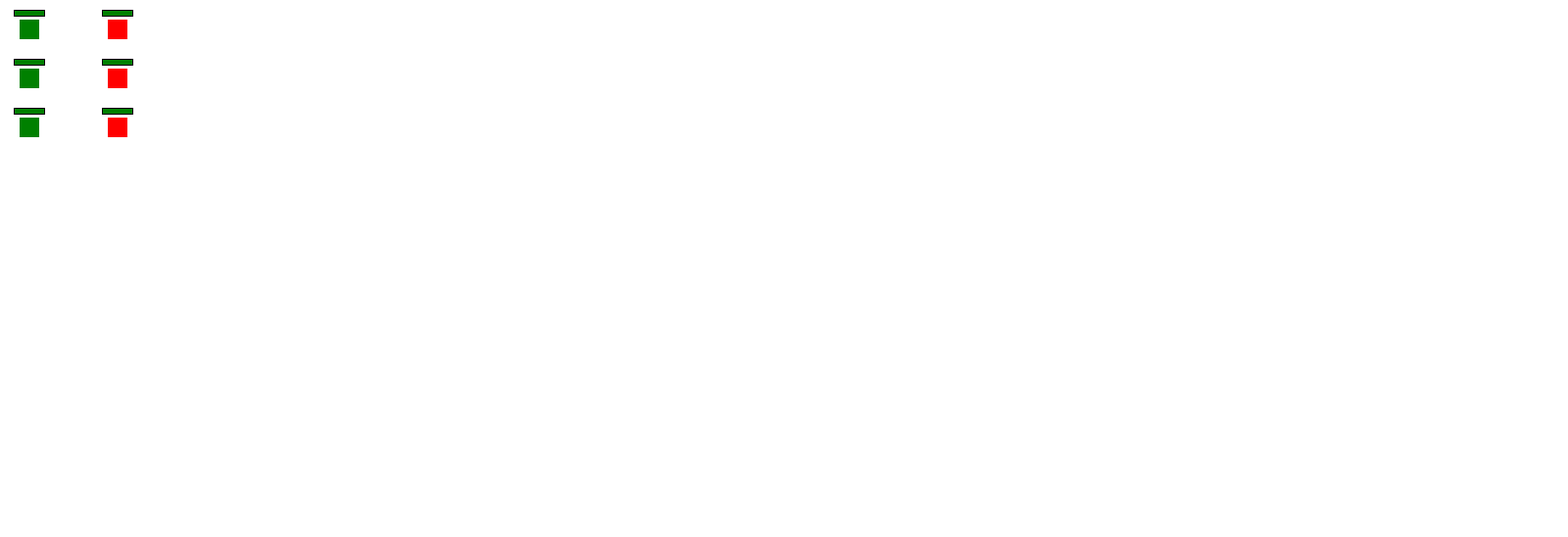
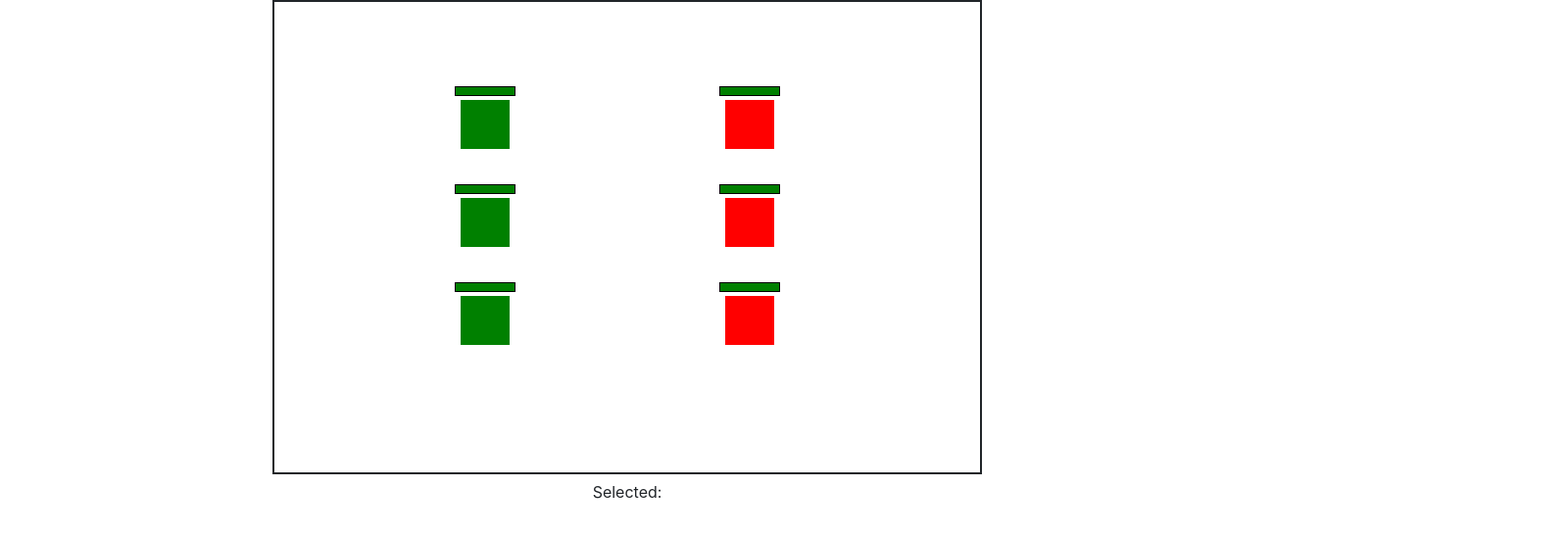
Before and after one commit to willemml/coding-comp, a plain HTML site: page index.html in a window 1280 px wide. Shown: the whole page at 98% size, 1600 px wide, since content can reach past the window. Drawn offline with Linux system fonts and the light colour scheme.

Commit message:
Canvas aligned proprely

```diff
--- a/assets/js/index.js
+++ b/assets/js/index.js
@@ -10,7 +10,7 @@ var enemies = [
 ]
 
 var components = []
-var canvdim = [1600, 900]
+var canvdim = [720, 480]
 
 var myGameArea = {
   canvas: document.getElementById('myCanvas'),
@@ -29,28 +29,38 @@ var myGameArea = {
 }
 
 function Component(width, height, color, x, y) {
-  this.width = width
-  this.height = height
-  this.x = x
-  this.y = y
   this.update = function() {
     var ctx
     ctx = myGameArea.context
     ctx.fillStyle = color
-    ctx.fillRect(this.x, this.y, this.width, this.height)
+    ctx.fillRect(x, y, width, height)
+  }
+}
+
+function Text(font, text, color, x, y, center) {
+  this.update = function() {
+    var ctx
+    ctx = myGameArea.context
+    ctx.font = font
+    if (center == true) {
+      ctx.textAlign = 'center'
+    } else {
+      ctx.textAlign = 'start'
+    }
+    ctx.fillText(text, x, y)
   }
 }
 
 // characters[i] = [name, basehealth, health, baseattack, attackone, attacktwo, attackunlim, imagename, posx, posy, attackthree (optional), attackfour (optional), strengthened]
 // attack* = [name, damage]
 
-characters[0] = ['Hammer Guy', 200, 200, 'Sword', '10', 'Hammer Smash', '50', 'Lightning', '100', 'Slam Drop', '30', 'hammer-guy.png', 20, 20, false]
-characters[1] = ['Magic Girl', 100, 100, 'Knife', '10', 'Icicle Launch', '40', 'Freeze', '70', 'Flash Blind', '20', 'magic-girl.png', 20, 70, false]
-characters[2] = ['Heal Dude', 150, 150, 'Scalpel', '10', 'Organ Removal', '30', 'Scalpel Rain', '50', 'Scissor Attack', '20', 'heal-dude.png', 20, 120, false, 'Heal', '50', 'Give Strength', '50']
+characters[0] = ['Hammer Guy', 200, 200, 'Sword', '10', 'Hammer Smash', '50', 'Lightning', '100', 'Slam Drop', '30', 'hammer-guy.png', 30, 50, false]
+characters[1] = ['Magic Girl', 100, 100, 'Knife', '10', 'Icicle Launch', '40', 'Freeze', '70', 'Flash Blind', '20', 'magic-girl.png', 30, 150, false]
+characters[2] = ['Heal Dude', 150, 150, 'Scalpel', '10', 'Organ Removal', '30', 'Scalpel Rain', '50', 'Scissor Attack', '20', 'heal-dude.png', 30, 250, false, 'Heal', '50', 'Give Strength', '50']
 
-enemies[0] = ['Troll', 200, 200, 'Club', '10', 'Boulder Throw', '50', 'Ground Smash', '100', 'ogre.png', 110, 20]
-enemies[1] = ['Goblin', 100, 100, 'Sword', '10', 'Fire Ball', '40', 'Burn', '70', 'goblin.png', 110, 70]
-enemies[2] = ['Elf', 150, 150, 'Spear', '10', 'Bow', '30', 'Snare', '50', 'elf.png', 110, 120]
+enemies[0] = ['Troll', 200, 200, 'Club', '10', 'Boulder Throw', '50', 'Ground Smash', '100', 'ogre.png', 300, 50]
+enemies[1] = ['Goblin', 100, 100, 'Sword', '10', 'Fire Ball', '40', 'Burn', '70', 'goblin.png', 300, 150]
+enemies[2] = ['Elf', 150, 150, 'Spear', '10', 'Bow', '30', 'Snare', '50', 'elf.png', 300, 250]
 
 function updateGameArea() {
   myGameArea.clear()
@@ -61,49 +71,50 @@ function updateGameArea() {
 }
 
 function drawHealthBarArea(x, y) {
-  var bottomy = y + 6
-  var rightx = x + 31
-  components.push(new Component(32, 1, 'black', x, y))
-  components.push(new Component(1, 6, 'black', x, y))
-  components.push(new Component(32, 1, 'black', x, bottomy))
-  components.push(new Component(1, 6, 'black', rightx, y))
+  var healthbarareawidth = 62
+  var healthbarareaheight = 9
+  var bottomy = y + healthbarareaheight
+  var rightx = x + healthbarareawidth - 1
+  components.push(new Component(healthbarareawidth, 1, 'black', x, y))
+  components.push(new Component(1, healthbarareaheight, 'black', x, y))
+  components.push(new Component(healthbarareawidth, 1, 'black', x, bottomy))
+  components.push(new Component(1, healthbarareaheight, 'black', rightx, y))
 }
 
 function drawHealthBar(x, y, basehealth, health) {
+  var healthbarwidth = 60
+  var healthbarheight = 8
   healthpercent = (health / basehealth) * 100
   if (healthpercent > 74) {
-    components.push(new Component((healthpercent / 100) * 30, 5, 'green', x + 1, y + 1))
+    components.push(new Component((healthpercent / 100) * healthbarwidth, healthbarheight, 'green', x + 1, y + 1))
   } else if (healthpercent > 24) {
-    components.push(new Component((healthpercent / 100) * 30, 5, 'orange', x + 1, y + 1))
+    components.push(new Component((healthpercent / 100) * healthbarwidth, healthbarheight, 'orange', x + 1, y + 1))
   } else if (healthpercent < 25) {
-    components.push(new Component((healthpercent / 100) * 30, 5, 'red', x + 1, y + 1))
+    components.push(new Component((healthpercent / 100) * healthbarwidth, healthbarheight, 'red', x + 1, y + 1))
   }
 }
 
 function drawChars() {
   components = []
+  var displacement = [160, 50] // [x, y]
   for (var i = 0; i < characters.length; i++) {
-    components.push(new Component(20, 20, 'green', characters[i][12], characters[i][13]))
-    drawHealthBarArea(characters[i][12] - 6, characters[i][13] - 10)
-    drawHealthBar(characters[i][12] - 6, characters[i][13] - 10, characters[i][1], characters[i][2])
+    components.push(new Component(50, 50, 'green', characters[i][12] + displacement[0], characters[i][13] + displacement[1]))
+    drawHealthBarArea(characters[i][12] - 6 + displacement[0], characters[i][13] - 14 + displacement[1])
+    drawHealthBar(characters[i][12] - 6 + displacement[0], characters[i][13] - 14 + displacement[1], characters[i][1], characters[i][2])
   }
   for (var i = 0; i < enemies.length; i++) {
-    components.push(new Component(20, 20, 'red', enemies[i][10], enemies[i][11]))
-    drawHealthBarArea(enemies[i][10] - 6, enemies[i][11] - 10)
-    drawHealthBar(enemies[i][10] - 6, enemies[i][11] - 10, enemies[i][1], enemies[i][2])
+    components.push(new Component(50, 50, 'red', enemies[i][10] + displacement[0], enemies[i][11] + displacement[1]))
+    drawHealthBarArea(enemies[i][10] - 6 + displacement[0], enemies[i][11] - 14 + displacement[1])
+    drawHealthBar(enemies[i][10] - 6 + displacement[0], enemies[i][11] - 14 + displacement[1], enemies[i][1], enemies[i][2])
   }
   myGameArea.start()
 }
 drawChars()
 
-function killChar(chartokill) {
-
-}
-
 function checkHealth() {
   for (var i = 0; i < characters.length; i++) {
     if (characters[i][2] < 1) {
-      killChar(characters[i])
+      characters[i][2] = 0
     } else {
       if (characters[i][2] > characters[i][1]) {
         characters[i][2] = characters[i][1]
@@ -112,7 +123,7 @@ function checkHealth() {
   }
   for (var i = 0; i < enemies.length; i++) {
     if (enemies[i][2] < 1) {
-      killChar(enemies[i])
+      enemies[i][2] = 0
     } else {
       if (enemies[i][2] > enemies[i][1]) {
         enemies[i][2] = enemies[i][1]
@@ -171,3 +182,7 @@ function support(supportnum, target) {
   }
   checkHealth()
 }
+
+function enemyAttack() {
+  Math.floor((Math.random() * 3))
+}
--- a/index.html
+++ b/index.html
@@ -4,13 +4,14 @@
 <head>
   <meta charset="UTF-8">
   <meta name="viewport" content="width=device-width, initial-scale=1, shrink-to-fit=yes">
-  <title>Game Title</title>
+  <title>Humans vs Non-Humans</title>
   <link rel="stylesheet" href="assets/css/bootstrap.min.css">
   <link href="assets/css/style.css" rel="stylesheet">
 </head>
 
-<body>
-  <canvas id="myCanvas" width="720" height="480"></canvas>
+<body class="text-center">
+  <canvas id="myCanvas" width="720" height="480" style="border-style:solid;border-width:2px;"></canvas>
+  <p>Selected: </p><p id="selectedchar"></p>
   <script src="assets/js/jquery.min.js"></script>
   <script src="assets/js/jquery-ui.min.js"></script>
   <script src="assets/js/popper.min.js"></script>
```
